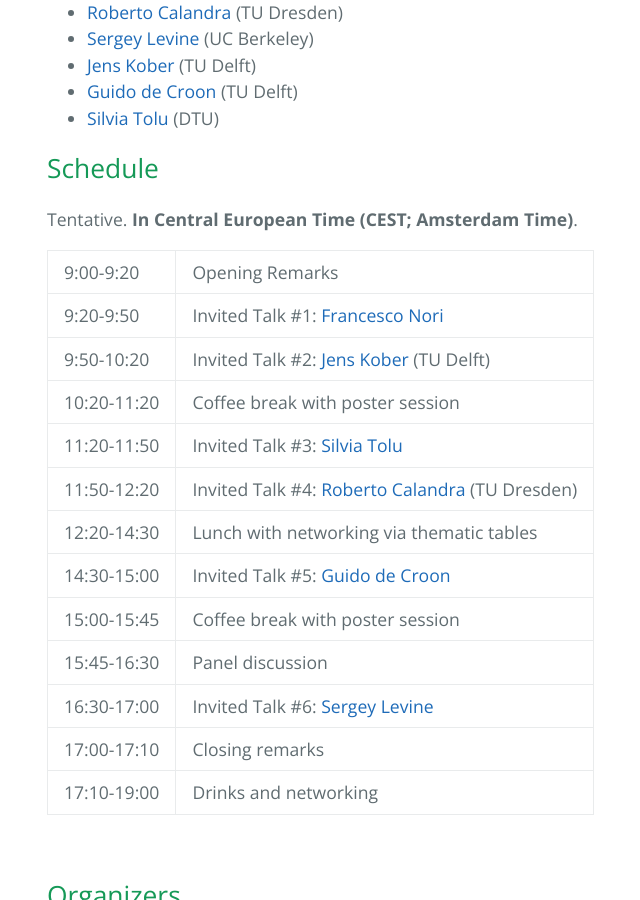
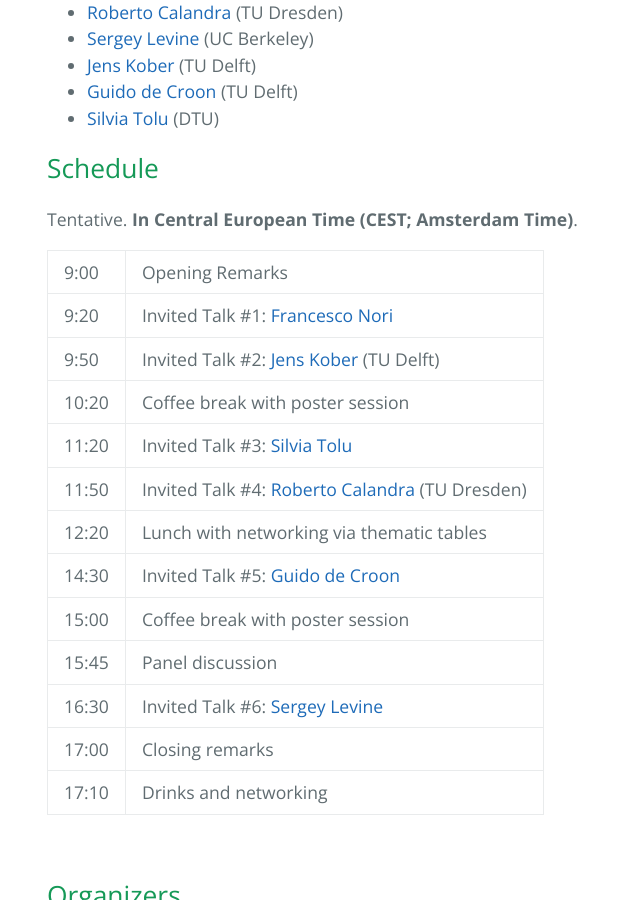
Before and after one commit to airlab-tilburg/ai4robotics-workshop, a Jekyll site: the page built from index.md, in a window 1280 px wide and 900 px high, scrolled down 1666 px. Shown: the whole window, without its empty margins (177-817 px from the left). Built offline with Jekyll 4.4.1, drawn with Linux system fonts in a browser that asks for light colours.

Commit message:
schedule

```diff
--- a/index.md
+++ b/index.md
@@ -49,19 +49,19 @@ Everybody is encouraged to submit and present a poster. Topics of interest inclu
 
 Tentative. **In Central European Time (CEST; Amsterdam Time)**.
 
-| 9:00-9:20  | Opening Remarks  |
-| 9:20-9:50 | Invited Talk #1: [Francesco Nori](https://scholar.google.com/citations?user=t3l8q6gAAAAJ)  |
-| 9:50-10:20 | Invited Talk #2: [Jens Kober](http://www.jenskober.de) (TU Delft)  |
-| 10:20-11:20 | Coffee break with poster session |
-| 11:20-11:50 | Invited Talk #3: [Silvia Tolu](https://www.dtu.dk/english/Person/cwis?id=102697&tab=1&entity=profile)  |
-| 11:50-12:20 | Invited Talk #4: [Roberto Calandra](https://lasr.org/) (TU Dresden)  |
-| 12:20-14:30 | Lunch with networking via thematic tables |
-| 14:30-15:00 | Invited Talk #5: [Guido de Croon](http://www.bene-guido.eu/wordpress/)  |
-| 15:00-15:45 | Coffee break with poster session  |
-| 15:45-16:30 | Panel discussion  |
-| 16:30-17:00 | Invited Talk #6: [Sergey Levine](https://people.eecs.berkeley.edu/~svlevine)  |
-| 17:00-17:10 | Closing remarks  |
-| 17:10-19:00 | Drinks and networking  |
+| 9:00  | Opening Remarks  |
+| 9:20 | Invited Talk #1: [Francesco Nori](https://scholar.google.com/citations?user=t3l8q6gAAAAJ)  |
+| 9:50 | Invited Talk #2: [Jens Kober](http://www.jenskober.de) (TU Delft)  |
+| 10:20 | Coffee break with poster session |
+| 11:20 | Invited Talk #3: [Silvia Tolu](https://www.dtu.dk/english/Person/cwis?id=102697&tab=1&entity=profile)  |
+| 11:50 | Invited Talk #4: [Roberto Calandra](https://lasr.org/) (TU Dresden)  |
+| 12:20 | Lunch with networking via thematic tables |
+| 14:30 | Invited Talk #5: [Guido de Croon](http://www.bene-guido.eu/wordpress/)  |
+| 15:00 | Coffee break with poster session  |
+| 15:45 | Panel discussion  |
+| 16:30 | Invited Talk #6: [Sergey Levine](https://people.eecs.berkeley.edu/~svlevine)  |
+| 17:00 | Closing remarks  |
+| 17:10 | Drinks and networking  |
 
 
 
```
